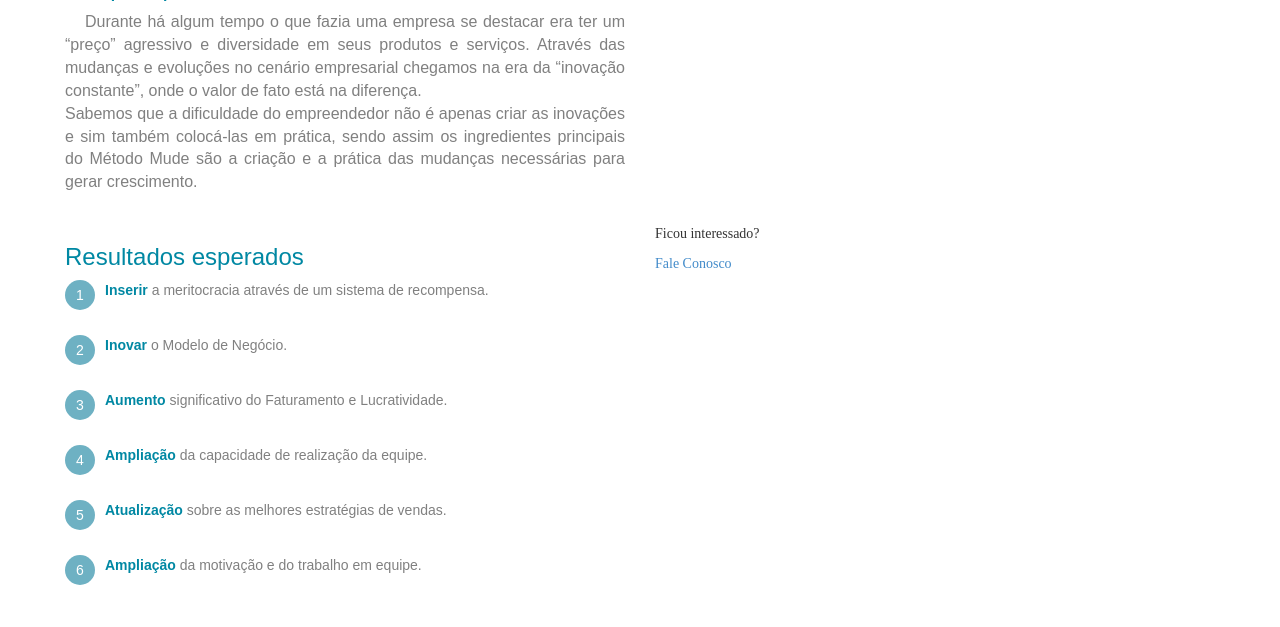
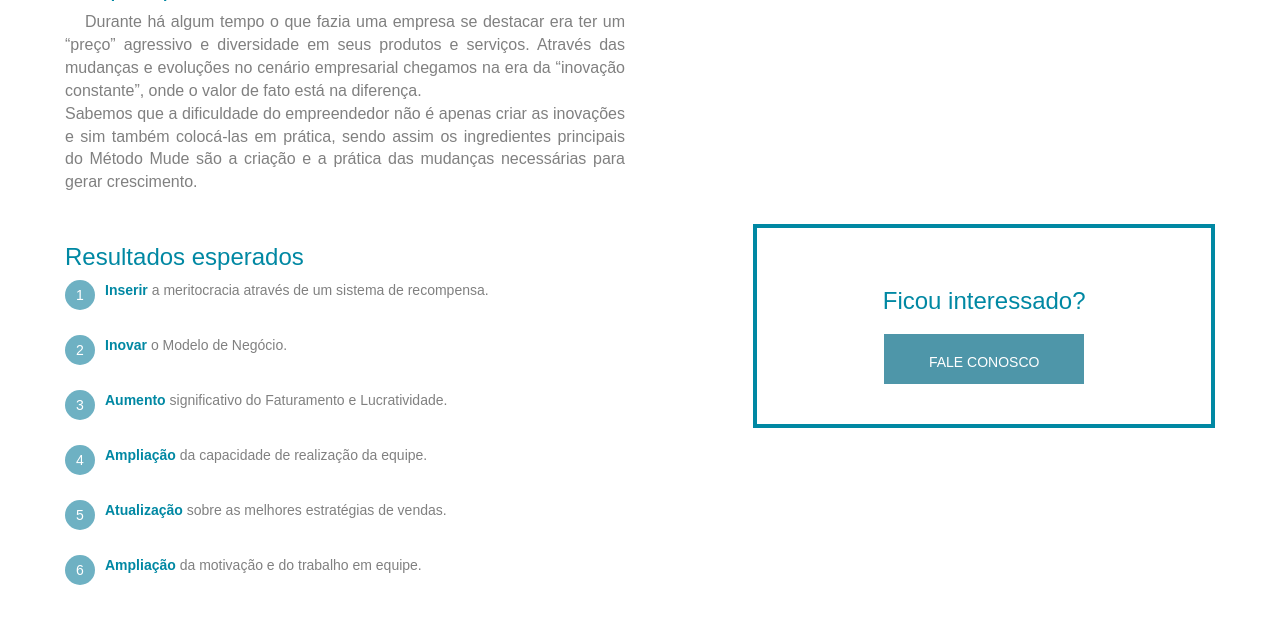
Before and after one commit to wilsonjr16/cbc.github.io, a PHP site: page /metodo-mude.html in a window 1280 px wide. Shown: the part 436-1063 px from the top of the page. Run offline with PHP 8.4, Linux system fonts and the light colour scheme; some libraries are stand-ins or nearby versions.

Commit message:
fale conosco - mobile

```diff
--- a/clientes.html
+++ b/clientes.html
@@ -79,7 +79,7 @@
 
 		<h1 class="logo_mobile">
 			<a class="logo_mobile-link" href="index.html">
-				<img src="img/home.png" alt="imagem da logo" class="img_logo-mobile img-responsive"/>
+				<img src="img/logo_pages.png" alt="imagem da logo" class="img_logo-mobile img-responsive"/>
 			</a>
 		</h1>
 
@@ -89,7 +89,7 @@
 
 				<h1 class="logo_mobile">
 					<a class="logo_mobile-link" href="index.html">
-						<img src="img/home.png" alt="imagem da logo" class="img_logo-mobile img-responsive"/>
+						<img src="img/logo_pages.png" alt="imagem da logo" class="img_logo-mobile img-responsive"/>
 					</a>
 				</h1>
 
--- a/consultoria-estrategica-financeira.html
+++ b/consultoria-estrategica-financeira.html
@@ -79,7 +79,7 @@
 
 		<h1 class="logo_mobile">
 			<a class="logo_mobile-link" href="index.html">
-				<img src="img/home.png" alt="imagem da logo" class="img_logo-mobile img-responsive"/>
+				<img src="img/logo_pages.png" alt="imagem da logo" class="img_logo-mobile img-responsive"/>
 			</a>
 		</h1>
 
@@ -89,7 +89,7 @@
 
 				<h1 class="logo_mobile">
 					<a class="logo_mobile-link" href="index.html">
-						<img src="img/home.png" alt="imagem da logo" class="img_logo-mobile img-responsive"/>
+						<img src="img/logo_pages.png" alt="imagem da logo" class="img_logo-mobile img-responsive"/>
 					</a>
 				</h1>
 
--- a/contato.html
+++ b/contato.html
@@ -79,7 +79,7 @@
 
 		<h1 class="logo_mobile">
 			<a class="logo_mobile-link" href="index.html">
-				<img src="img/home.png" alt="imagem da logo" class="img_logo-mobile img-responsive"/>
+				<img src="img/logo_pages.png" alt="imagem da logo" class="img_logo-mobile img-responsive"/>
 			</a>
 		</h1>
 
@@ -89,7 +89,7 @@
 
 				<h1 class="logo_mobile">
 					<a class="logo_mobile-link" href="index.html">
-						<img src="img/home.png" alt="imagem da logo" class="img_logo-mobile img-responsive"/>
+						<img src="img/logo_pages.png" alt="imagem da logo" class="img_logo-mobile img-responsive"/>
 					</a>
 				</h1>
 
--- a/css/style.css
+++ b/css/style.css
@@ -896,6 +896,30 @@ body {
 	margin: 15px 0;
 }
 
+/*---------------------------------------
+/-----------------MUDE-------------------
+/---------------------------------------*/
+
+.interesse div {
+	padding: 40px 20px;
+	border: 4px solid #0088a3;
+}
+
+.interesse .interesse_link {
+	float: inherit;
+	margin: 0 auto;
+}
+
+.interesse_tit {
+	color: #0088a3;
+    font-family: 'Poppins', sans-serif;
+	text-align: center;
+	margin: 20px 0;
+}
+
+.interesse_link:hover  {
+	text-decoration: none;
+}
 
 
 /*---------------------------------------
--- a/equipe.html
+++ b/equipe.html
@@ -79,7 +79,7 @@
 
 		<h1 class="logo_mobile">
 			<a class="logo_mobile-link" href="index.html">
-				<img src="img/home.png" alt="imagem da logo" class="img_logo-mobile img-responsive"/>
+				<img src="img/logo_pages.png" alt="imagem da logo" class="img_logo-mobile img-responsive"/>
 			</a>
 		</h1>
 
@@ -89,7 +89,7 @@
 
 				<h1 class="logo_mobile">
 					<a class="logo_mobile-link" href="index.html">
-						<img src="img/home.png" alt="imagem da logo" class="img_logo-mobile img-responsive"/>
+						<img src="img/logo_pages.png" alt="imagem da logo" class="img_logo-mobile img-responsive"/>
 					</a>
 				</h1>
 
--- a/institucional.html
+++ b/institucional.html
@@ -75,7 +75,7 @@
 
 		<h1 class="logo_mobile">
 			<a class="logo_mobile-link" href="index.html">
-				<img src="img/home.png" alt="imagem da logo" class="img_logo-mobile img-responsive"/>
+				<img src="img/logo_pages.png" alt="imagem da logo" class="img_logo-mobile img-responsive"/>
 			</a>
 		</h1>
 
@@ -85,7 +85,7 @@
 
 				<h1 class="logo_mobile">
 					<a class="logo_mobile-link" href="index.html">
-						<img src="img/home.png" alt="imagem da logo" class="img_logo-mobile img-responsive"/>
+						<img src="img/logo_pages.png" alt="imagem da logo" class="img_logo-mobile img-responsive"/>
 					</a>
 				</h1>
 
--- a/metodo-mude.html
+++ b/metodo-mude.html
@@ -79,7 +79,7 @@
 
 		<h1 class="logo_mobile">
 			<a class="logo_mobile-link" href="index.html">
-				<img src="img/home.png" alt="imagem da logo" class="img_logo-mobile img-responsive"/>
+				<img src="img/logo_pages.png" alt="imagem da logo" class="img_logo-mobile img-responsive"/>
 			</a>
 		</h1>
 
@@ -89,7 +89,7 @@
 
 				<h1 class="logo_mobile">
 					<a class="logo_mobile-link" href="index.html">
-						<img src="img/home.png" alt="imagem da logo" class="img_logo-mobile img-responsive"/>
+						<img src="img/logo_pages.png" alt="imagem da logo" class="img_logo-mobile img-responsive"/>
 					</a>
 				</h1>
 
@@ -175,7 +175,7 @@
 			<div class="center_element">
             <div class="row">
 
-            <div class="col-sm-6">
+            <div class="col-sm-6 col-xs-12">
                 <h3 class="list_tit">Resultados esperados</h3>
                 <ol class="list_val">
                     <li class="list_item"><span class="number">1</span><strong class="list_blue">Inserir</strong> a meritocracia através de um sistema de recompensa.</li>
@@ -193,9 +193,11 @@
                 </ol>
             </div>
 
-            <div class="col-sm-6">
-              <p>Ficou interessado?</p>
-              <a href="contato.html" title="Página de contato">Fale Conosco</a>
+            <div class="col-sm-5 col-sm-offset-1 col-xs-12 interesse">
+				<div>
+				  <h3 class="interesse_tit">Ficou interessado?</h3>
+				  <a class="interesse_link btn_form" href="contato.html" title="Página de contato">Fale Conosco</a>
+				</div>
             </div>
 
             </div><!-- end row-->
```
Also changed, not shown: other parts of css/style.css (+41 -9 lines), consultoria-processos.html (+6 -6 lines), img/fale-conosco-button.png (added).
